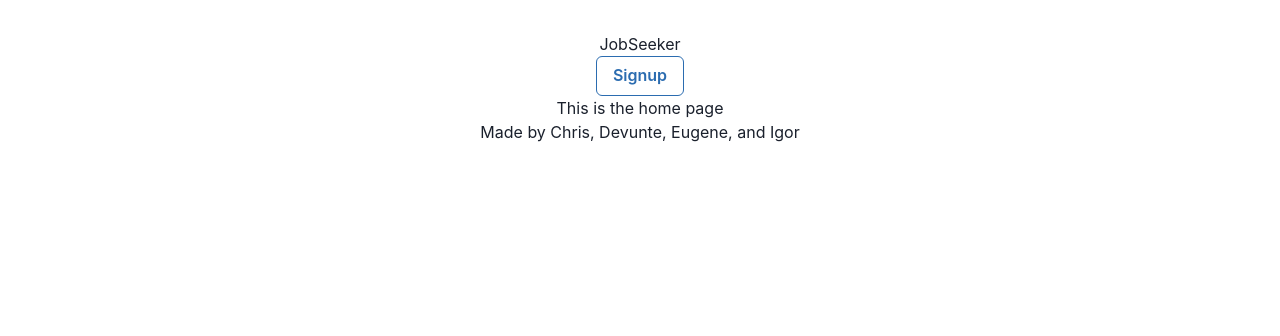
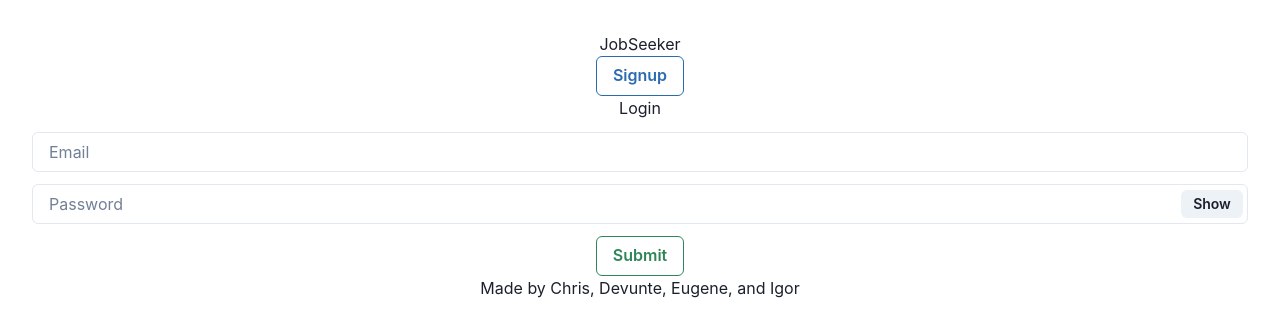
Before and after one commit to UltimaVanguard/the-job-seeker, a React (Vite) app in the folder client/: page / in a window 1280 px wide. Shown: the top 336 px of the page. Built offline with nearby package versions, Linux system fonts and the light colour scheme.

Commit message:
added logic for login/signup page

```diff
--- a/client/src/App.jsx
+++ b/client/src/App.jsx
@@ -1,4 +1,5 @@
 import './App.css'
+import { useState } from 'react';
 
 // imports authentication utility
 // import Auth from '/utils/auth.js';
@@ -12,6 +13,8 @@ import {
 } from '@apollo/client';
 import { setContext } from '@apollo/client/link/context';
 import { Outlet } from 'react-router-dom';
+
+import Login from './pages/Login';
 
 // imports Chakra UI
 import { ChakraProvider } from '@chakra-ui/react';
@@ -46,15 +49,16 @@ const client = new ApolloClient({
 });
 
 function App() {
+  const [loginState, setLoginState] = useState(true);
   return (
     <ApolloProvider client={client}>
       <ChakraProvider>
-        <Header />
+        <Header loginState={loginState} setLoginState={setLoginState}/>
         {/* if user is not logged in, routes to login page */}
         {/* {Auth.loggedIn() ? ( */}
-          <Outlet />
+          {/* <Outlet /> */}
         {/* ) : ( */}
-          {/* <Login /> */}
+          <Login loginState={loginState} setLoginState={setLoginState}/>
         {/* )} */}
         <Footer />
       </ChakraProvider>
--- a/client/src/components/Header/index.jsx
+++ b/client/src/components/Header/index.jsx
@@ -4,8 +4,8 @@ import { Link } from 'react-router-dom';
 // import Auth from '../../utils/auth';
 import { Button} from '@chakra-ui/react';
 
-const Header = () => {
-    const [loginState, setLoginState] = useState(true);
+const Header = ({ loginState, setLoginState}) => {
+    // const [loginState, setLoginState] = useState(true);
     const logout = (event) => {
         event.preventDefault();
         Auth.logout();
--- a/client/src/main.jsx
+++ b/client/src/main.jsx
@@ -21,12 +21,6 @@ const router = createBrowserRouter([
         index: true,
         element: <Home />
       }, {
-        path: '/login',
-        element: <Login />
-      }, {
-        path: '/signup',
-        element: <Signup />
-      }, {
         path: '/profiles/:id',
         element: <Profile />
       }, {
--- a/client/src/pages/Login.jsx
+++ b/client/src/pages/Login.jsx
@@ -5,12 +5,128 @@ import { Link } from 'react-router-dom';
 
 // import Auth from '../utils/auth';
 
-const Login = () => {
-    const [formState, setFormState] = useState({ username: '', email: '', password: '' });
+import { VStack, Input, Button, InputRightElement, InputGroup, Select} from '@chakra-ui/react';
+
+const Login = ({ loginState, setLoginState }) => {
+    const [formState, setFormState] = useState({ username: '', email: '', password: '', role: '' });
+    const [show, setShow] = useState(false)
     // const [login, { error, data }] = useMutation(LOGIN_USER);
+    // const [signup, { error, data}] = useMutation(ADD_USER);
+
+    const handleClick = () => setShow(!show);
+
+    const handleChange = (event) => {
+        const { name, value } = event.target;
+
+        setFormState({
+            ...formState,
+            [name]: value,
+        });
+    };
+
+    const handleFormSubmit = async (event) => {
+        event.preventDefault();
+
+        // try {
+        //     if (loginState) {
+        //         const { data } = await login({
+        //             variables: {email, password},
+        //         })
+
+        //         Auth.login(data.login.token);
+        //     } else {
+        //         const { data } = await signup({
+        //             variables: {...formState},
+        //         })
+
+        //         Auth.login(data.signup.token);
+        //     };
+        // } catch (err) {
+        //     console.error(err);
+        // };
+
+        setFormState({
+            username: '',
+            email: '',
+            password: '',
+            role: '',
+        })
+    }
 
     return (
-        <p>This is the login page</p>
+        <main>
+            <form onSubmit={handleFormSubmit}>
+                {loginState ? (
+                    <VStack spacing={3}>
+                        <h2>Login</h2>
+                        <Input
+                            name='email'
+                            type='text'
+                            placeholder='Email'
+                            value={formState.email}
+                            onChange={handleChange}
+                        />
+                        <InputGroup size='md'>
+                            <Input
+                                pr='4.5rem'
+                                name='password'
+                                type={show ? 'text' : 'password'}
+                                placeholder='Password'
+                                value={formState.password}
+                                onChange={handleChange}
+                            />
+                            <InputRightElement width='4.5rem'>
+                                <Button h="1.75rem" size='sm' onClick={handleClick}>
+                                    {show ? 'Hide' : 'Show'}
+                                </Button>
+                            </InputRightElement>
+                        </InputGroup>
+                        <Button colorScheme='green' variant='outline' type='submit'>
+                            Submit
+                        </Button>
+                    </VStack>
+                ) : (
+                    <VStack spacing={3}>
+                        <h2>Signup</h2>
+                        <Input
+                            name='username'
+                            type='text'
+                            placeholder='username'
+                            value={formState.username}
+                            onChange={handleChange}
+                        />
+                        <Input
+                            name='email'
+                            type='text'
+                            placeholder='Email'
+                            value={formState.email}
+                            onChange={handleChange}
+                        />
+                        <InputGroup size='md'>
+                            <Input
+                                name='password'
+                                type={show ? 'text' : 'password'}
+                                placeholder='Password'
+                                value={formState.password}
+                                onChange={handleChange}
+                            />
+                            <InputRightElement width='4.5rem'>
+                                <Button h="1.75rem" size='sm' onClick={handleClick}>
+                                    {show ? 'Hide' : 'Show'}
+                                </Button>
+                            </InputRightElement>
+                        </InputGroup>
+                        <Select name='role' placeholder='Select role'>
+                            <option value='employer'>Employer</option>
+                            <option value='jobseeker'>Job Seeker</option>
+                        </Select>
+                        <Button colorScheme='green' variant='outline' type='submit'>
+                            Submit
+                        </Button>
+                    </VStack>
+                )}
+            </form>
+        </main>
     )
 }
 
--- a/client/src/pages/Signup.jsx
+++ /dev/null
@@ -1,7 +0,0 @@
-const Singup = () => {
-    return (
-        <p>This is the signup page</p>
-    )
-}
-
-export default Singup;
```
